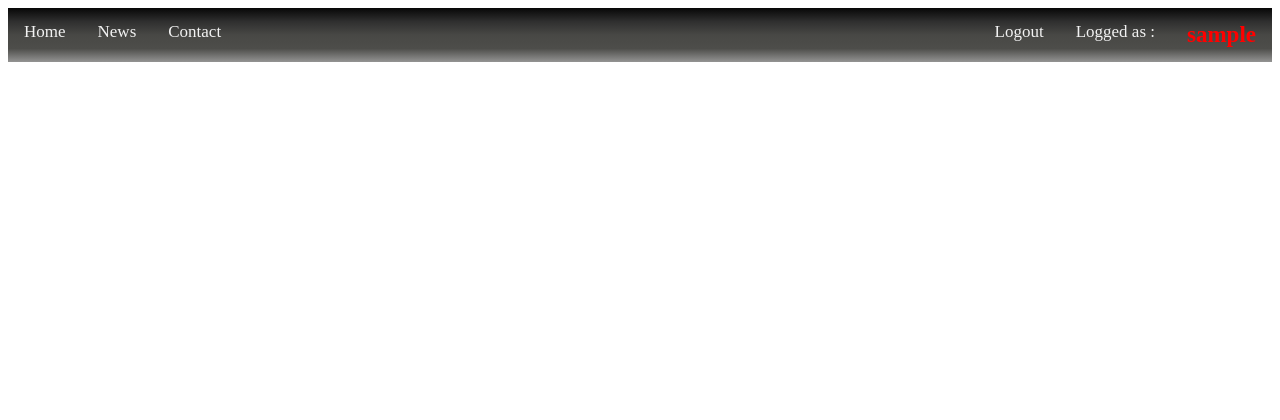
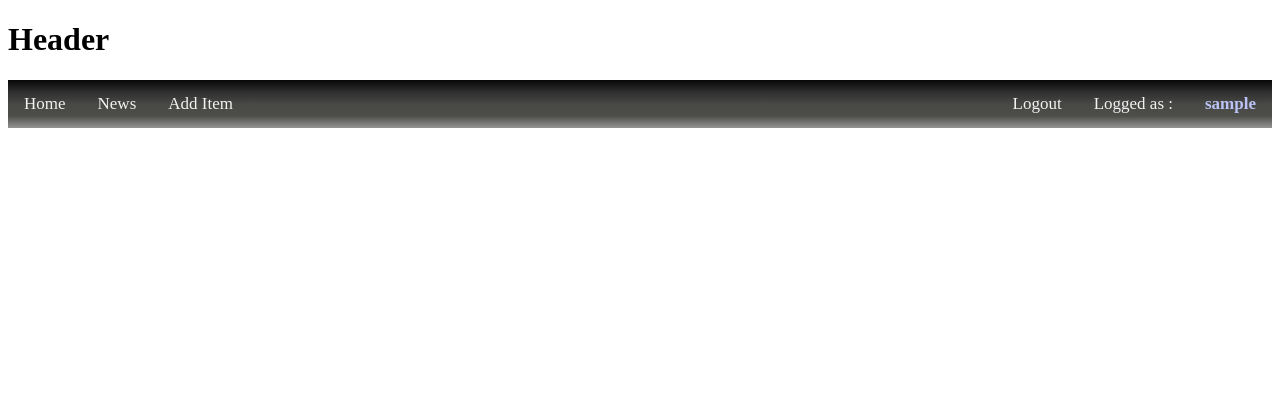
Before and after one commit to zoli0324/webshop, a Flask app: page / in a window 1280 px wide. Shown: the top 420 px of the page. Run offline with Flask 2, Linux system fonts and the light colour scheme; the visitor is signed in with stand-in values (Sample User, id 1).

Commit message:
Add banner to index.html

```diff
--- a/templates/index.html
+++ b/templates/index.html
@@ -6,13 +6,18 @@
     <meta charset="UTF-8">
     <title>Welcome</title>
 </head>
-<body>
+<body class="body">
+<div class="header">
+  <h1>Header</h1>
+</div>
     <div class="topnav">
       <a class="left" href="/">Home</a>
       <a class="left" href="#news">News</a>
-      <a class="left" href="">Contact</a>
+        {% if session['is_admin'] == True %}
+            <a class="left">Add Item</a>
+        {% endif %}
         {% if 'username' in session %}
-        <a class="right" style="color:red;font-size:23px"><strong>{{ session['username'] }}   </strong></a>
+        <a class="right" style="color:#bbc2f5;"><strong>{{ session['username'] }}   </strong></a>
             <a class="right">Logged as : </a>
             <a class="right" href="/logout">Logout</a>
         {% else %}
```
